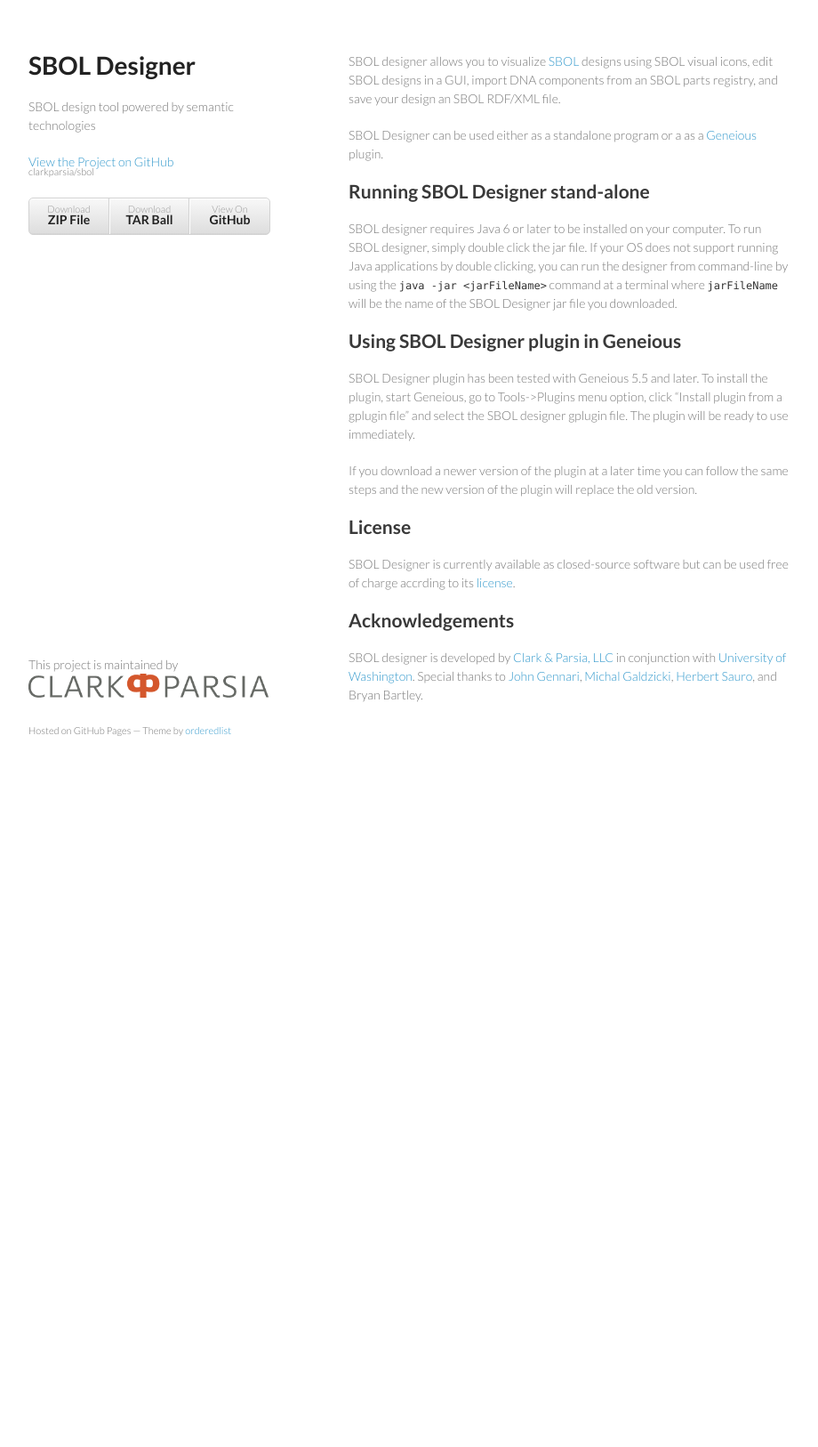
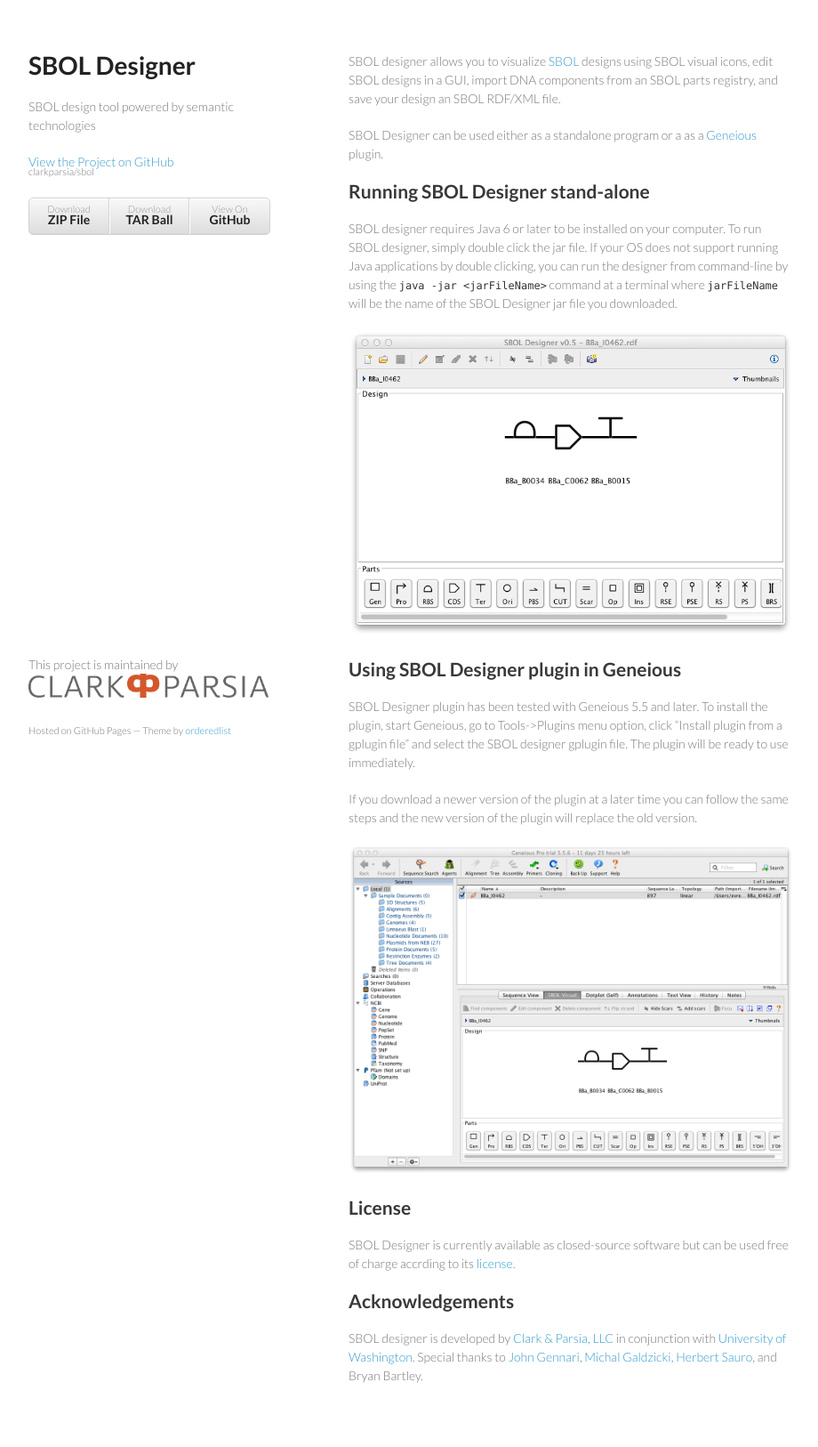
Before and after one commit to clarkparsia/sbol, a Jekyll site: the page built from index.md, in a window 1280 px wide. Shown: the whole page at 89% size, without its empty margins (178-1098 px from the left). Built offline with Jekyll 4.4.1, drawn with Linux system fonts in a browser that asks for light colours; Markdown is read by kramdown in place of the engine named in the settings; before the commit the page ends 900 px from its top, so only the background shows below that.

Commit message:
Add screenshots

```diff
--- a/index.md
+++ b/index.md
@@ -16,6 +16,8 @@
 command at a terminal where `jarFileName` will be the name of the SBOL Designer jar file you
 downloaded.
 
+![designer](images/designer.png)
+
 ## Using SBOL Designer plugin in Geneious
 
 SBOL Designer plugin has been tested with Geneious 5.5 and later. To install the plugin, start
@@ -24,6 +26,8 @@
 
 If you download a newer version of the plugin at a later time you can follow the same steps and
 the new version of the plugin will replace the old version.
+
+![geneious](images/geneious.png)
 
 ## License
 
```
Also changed, not shown: images/designer.png (added), images/geneious.png (added).
